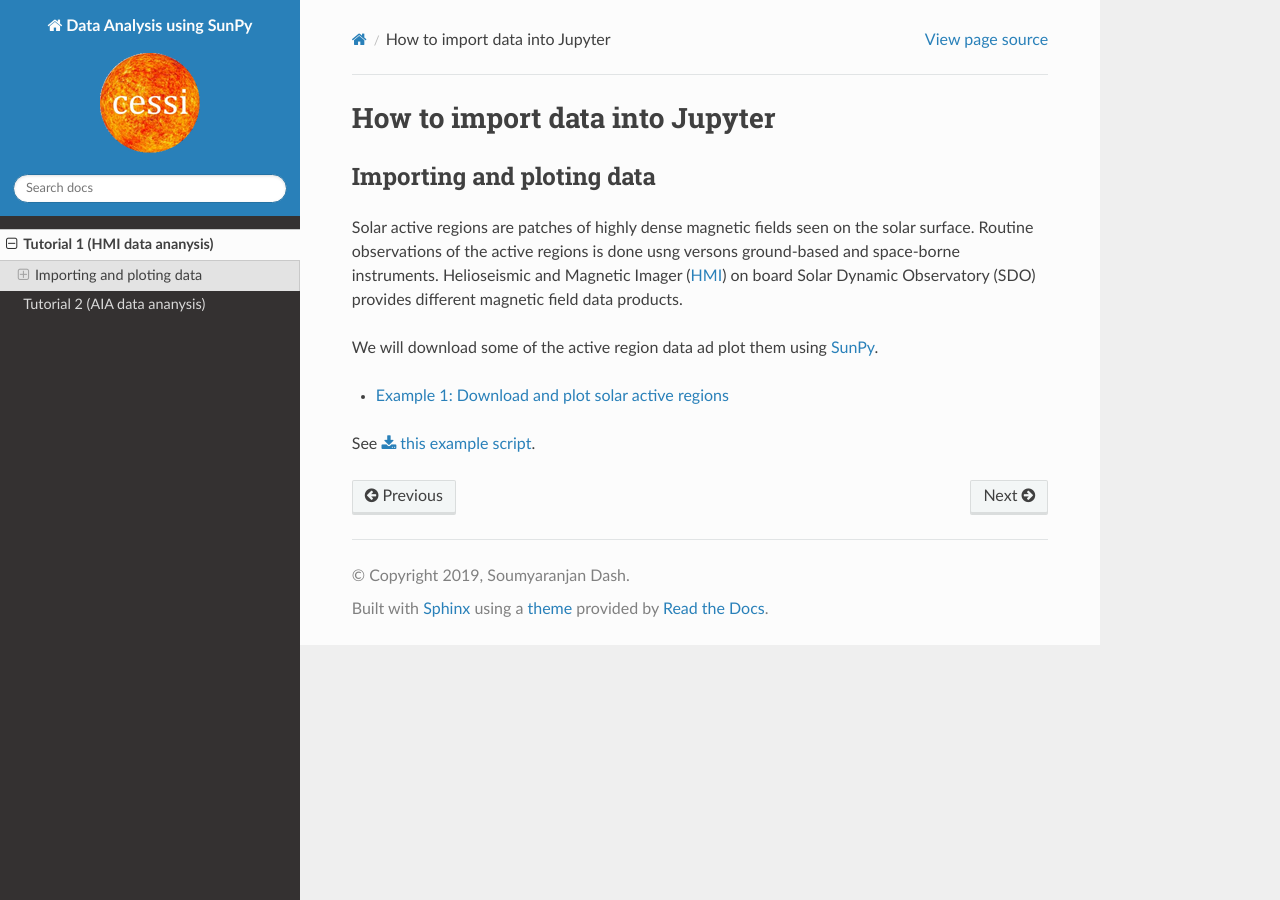
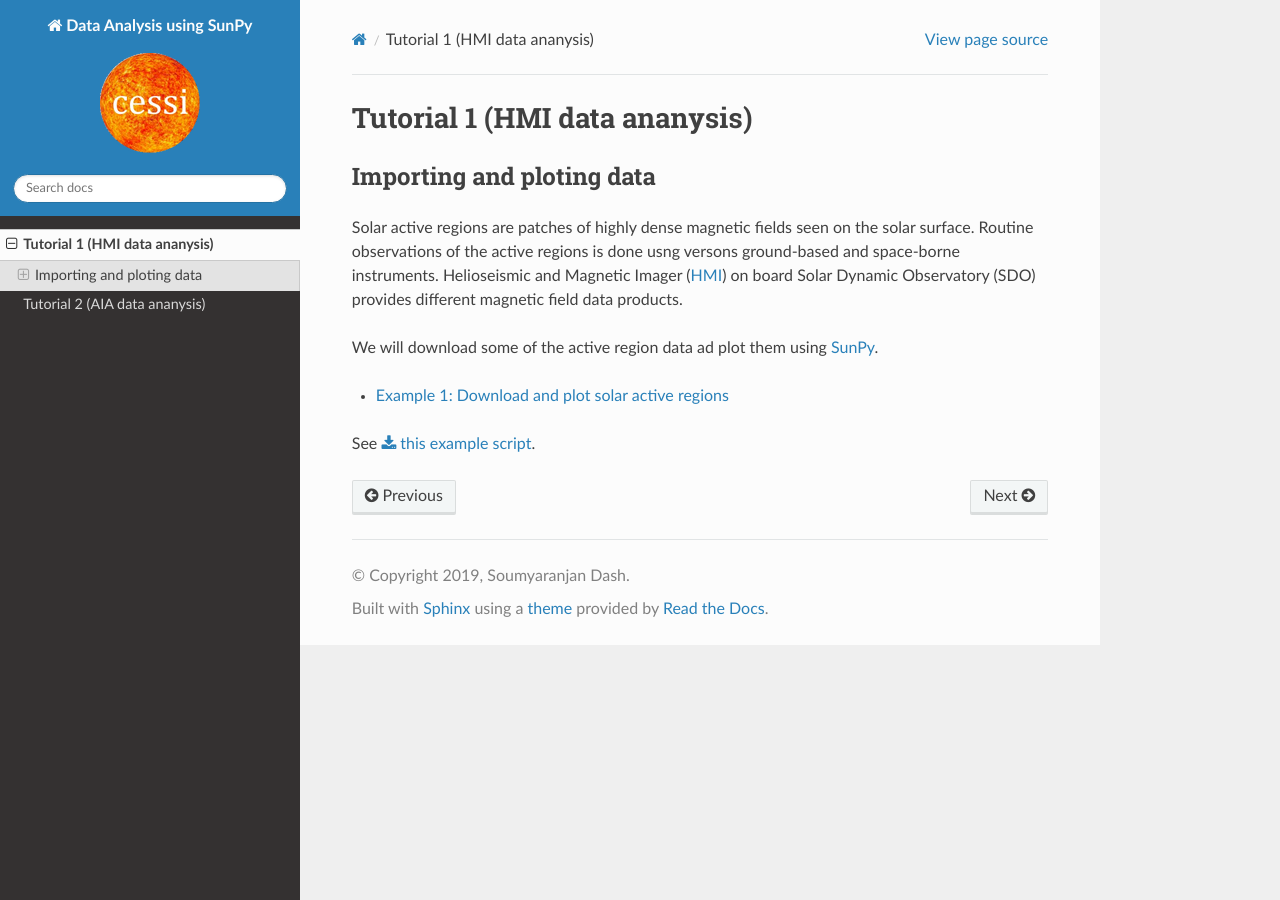
Before and after one commit to sr-dash/sunpy-tutorial, a Sphinx documentation site: the page built from doc/source/first-example.rst, in a window 1280 px wide. Built offline with Sphinx 7.4.7 and the Read the Docs theme 2.0.0, drawn with Linux system fonts in a browser that asks for light colours.

```diff
--- a/doc/source/first-example.rst
+++ b/doc/source/first-example.rst
@@ -1,4 +1,4 @@
-How to import data into Jupyter
+Tutorial 1 (HMI data ananysis)
 *******************************
 
 Importing and ploting data
--- a/doc/source/second-example.rst
+++ b/doc/source/second-example.rst
@@ -1,4 +1,4 @@
-How to import data into Jupyter
+Tutorial 2 (AIA data ananysis)
 *******************************
 
 Importing and ploting data
```
